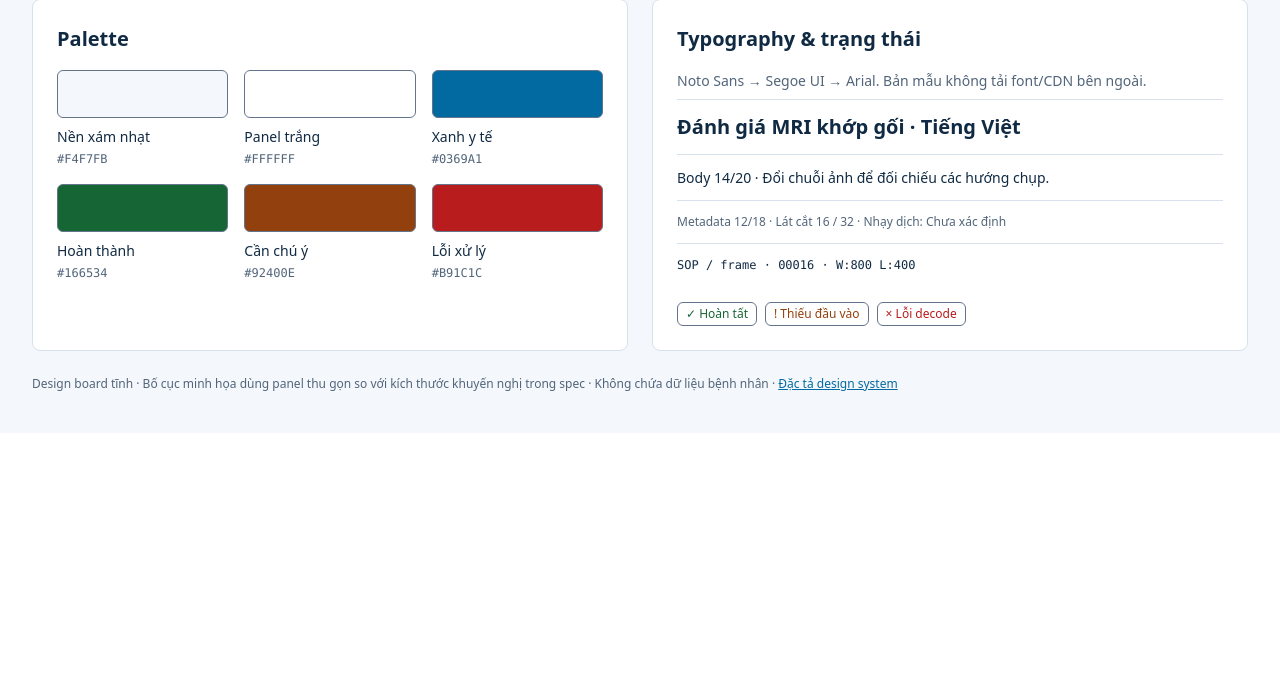
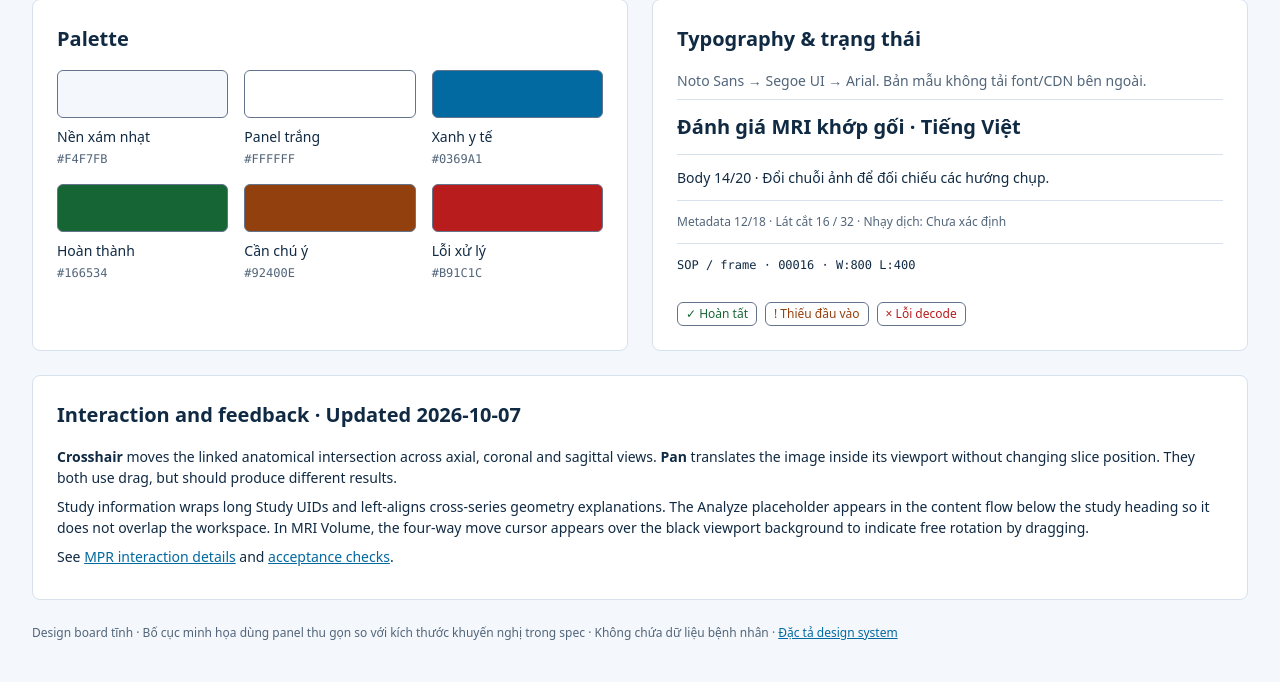
Before and after one commit to nguyen1oc/RNSA_knee_web_service, a Python web app: template knee-service-blueprint/templates/design-board.html in a window 1280 px wide. Shown: the part 2702-3384 px from the top of the page. Before the commit the page ends 3093 px from the top, so only its background shows below. Run offline with Jinja, Linux system fonts and the light colour scheme; the template is opened without the code that fills it, so the values that code supplies are empty.

Commit message:
docs(viewer): align interaction design board

```diff
--- a/knee-service-blueprint/templates/design-board.html
+++ b/knee-service-blueprint/templates/design-board.html
@@ -200,6 +200,7 @@
       <div class="row" style="margin-top:16px"><span class="kr-badge success">✓ Hoàn tất</span><span class="kr-badge warning">! Thiếu đầu vào</span><span class="kr-badge danger">× Lỗi decode</span></div>
     </section>
   </div>
+  <section class="kr-panel entry"><h2>Interaction and feedback · Updated 2026-10-07</h2><p><strong>Crosshair</strong> moves the linked anatomical intersection across axial, coronal and sagittal views. <strong>Pan</strong> translates the image inside its viewport without changing slice position. They both use drag, but should produce different results.</p><p>Study information wraps long Study UIDs and left-aligns cross-series geometry explanations. The Analyze placeholder appears in the content flow below the study heading so it does not overlap the workspace. In MRI Volume, the four-way move cursor appears over the black viewport background to indicate free rotation by dragging.</p><p>See <a href="../16-native-dicom-and-mpr.md">MPR interaction details</a> and <a href="../14-local-metrics-and-acceptance.md">acceptance checks</a>.</p></section>
   <p class="footer">Design board tĩnh · Bố cục minh họa dùng panel thu gọn so với kích thước khuyến nghị trong spec · Không chứa dữ liệu bệnh nhân · <a href="../03-design-system.md">Đặc tả design system</a></p>
 </main>
 </body>
```
